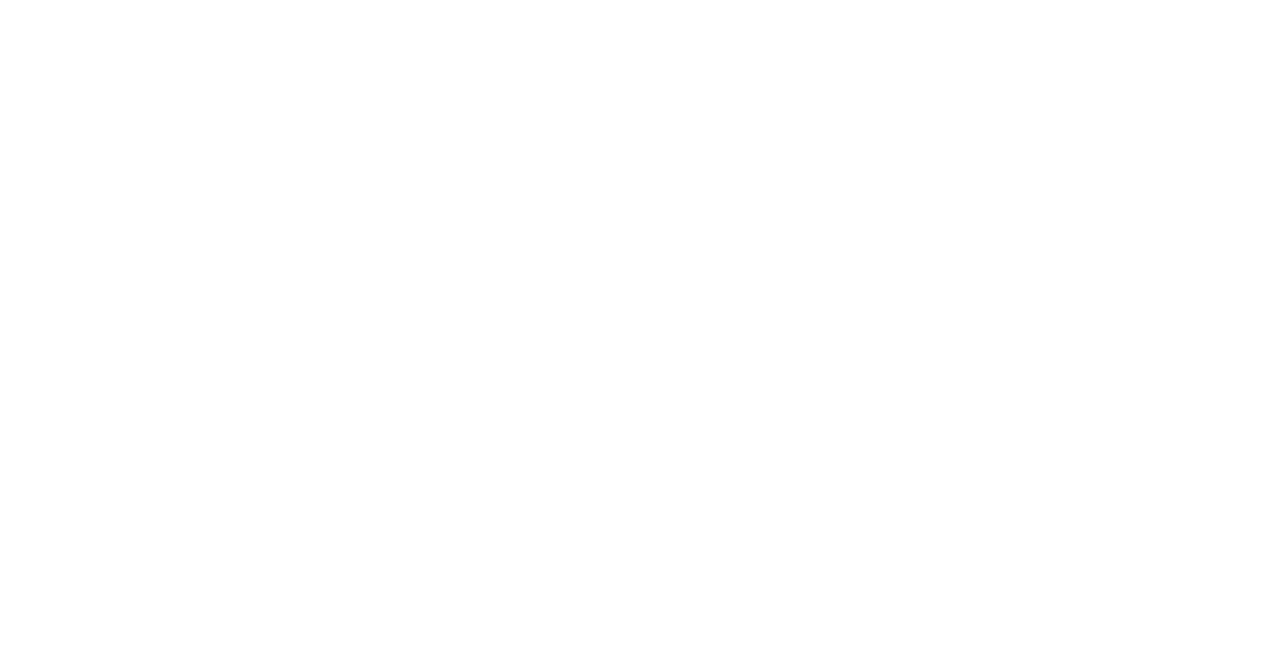
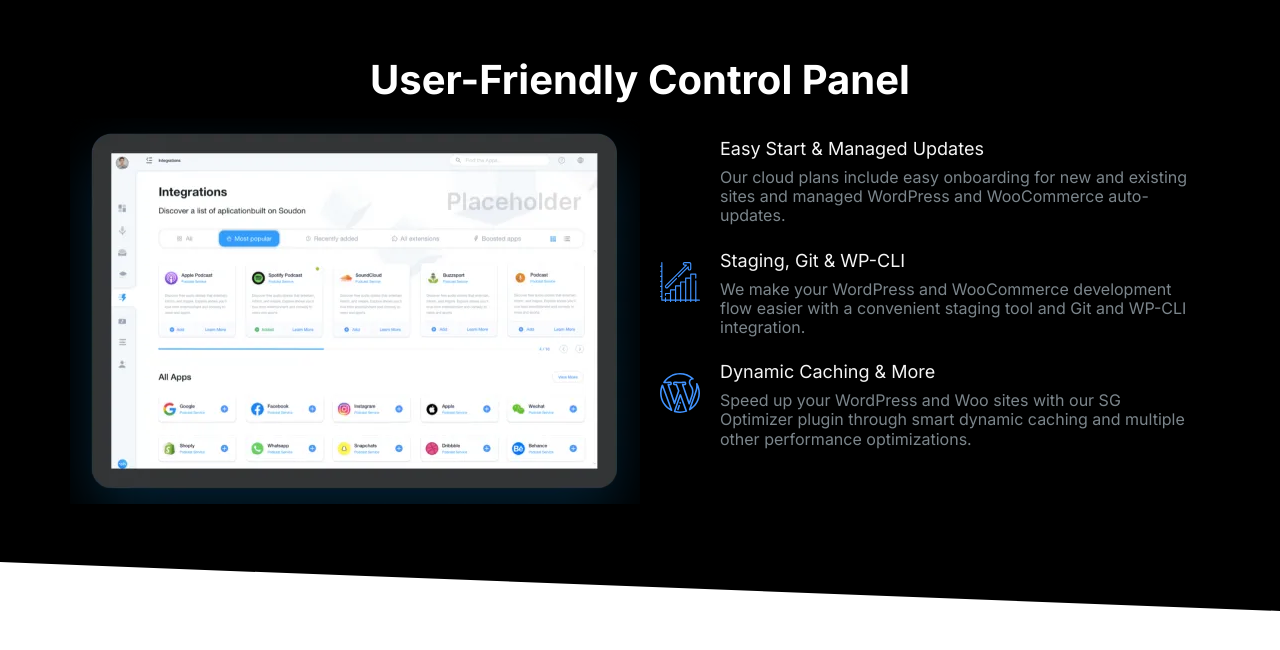
Before and after one commit to Aneeq0101/Mosify, a plain HTML site: page index.html in a window 1280 px wide. Drawn offline with Linux system fonts and the light colour scheme.

Commit message:
Showcase block created.

```diff
--- a/css/style.css
+++ b/css/style.css
@@ -325,12 +325,21 @@ a {
 .media__title {
   font-size: 2.2rem;
   margin-top: 0;
+  color: whitesmoke;
+  font-weight: 200;
 }
 .media__body {
   margin: 0 2rem 0 0;
 }
 .media p {
-  font-size: 2rem;
+  font-size: 1.8rem;
+  font-weight: 200;
+}
+@media screen and (min-width: 768px) {
+  .media p {
+    font-size: 1.6rem;
+    line-height: 1.2;
+  }
 }
 /*Quotes*/
 .quote {
@@ -493,7 +502,7 @@ a {
 
 .block--skewed-right {
   padding-bottom: calc(var(--padding-vertical) + 4rem);
-  clip-path: polygon(0% 0%, 100% 0%, 100% 100%, 0% 80%);
+  clip-path: polygon(0% 0%, 100% 0%, 100% 100%, 0% 92%);
 }
 
 .block--skewed-left {
@@ -628,3 +637,24 @@ a {
     margin-top: 3rem;
   }
 }
+/*Showcase-block*/
+.showcase__image > img {
+  width: 100%;
+}
+.media__components-container {
+  margin-top: 2rem;
+}
+.showcase-block .media {
+  margin-top: 3rem;
+}
+@media screen and (min-width: 768px) {
+  .showcase-block .media {
+    margin-top: 1rem;
+  }
+  .showcase-block .grid {
+    grid-template-columns: 50% 50%;
+  }
+  .media__title {
+    font-size: 1.8rem;
+  }
+}
--- a/index.html
+++ b/index.html
@@ -13,6 +13,76 @@
     <link rel="stylesheet" href="css/normalize.css" />
     <link rel="stylesheet" href="css/style.css" />
   </head>
-  <body></body>
+  <body>
+    <section class="block block--dark block--skewed-right showcase-block">
+      <header class="block__header">
+        <h2 class="block__heading">User-Friendly Control Panel</h2>
+      </header>
+      <div class="container grid grid--col-2">
+        <picture class="showcase__image">
+          <source
+            type="image/webp"
+            srcset="
+              images\optimized\ipad.webp    1x,
+              images\optimized\ipad@2x.webp 2x
+            " />
+          <source
+            type="image/jpg"
+            srcset="
+              images\optimized\ipad/jpg    1x,
+              images\optimized\ipad@2x.jpg 2x
+            " />
+          <img
+            src="images\optimized\ipad@2x.jpg"
+            alt="An ipad with Moshify user friendly interface."
+        /></picture>
+        <div class="media__components-container">
+          <div class="media">
+            <figure class="media__image">
+              <svg class="icon icon--primary">
+                <use xlink:href="images/sprite.svg#snap"></use>
+              </svg>
+            </figure>
+            <section class="media__body">
+              <h3 class="media__title">Easy Start & Managed Updates</h3>
+              <p>
+                Our cloud plans include easy onboarding for new and existing
+                sites and managed WordPress and WooCommerce auto-updates.
+              </p>
+            </section>
+          </div>
+          <div class="media">
+            <figure class="media__image">
+              <svg class="icon icon--primary">
+                <use xlink:href="images/sprite.svg#growth"></use>
+              </svg>
+            </figure>
+            <section class="media__body">
+              <h3 class="media__title">Staging, Git & WP-CLI</h3>
+              <p>
+                We make your WordPress and WooCommerce development flow easier
+                with a convenient staging tool and Git and WP-CLI integration.
+              </p>
+            </section>
+          </div>
+          <div class="media">
+            <figure class="media__image">
+              <svg class="icon icon--primary">
+                <use xlink:href="images/sprite.svg#wordpress"></use>
+              </svg>
+            </figure>
+            <section class="media__body">
+              <h3 class="media__title">Dynamic Caching & More</h3>
+              <p>
+                Speed up your WordPress and Woo sites with our SG Optimizer
+                plugin through smart dynamic caching and multiple other
+                performance optimizations.
+              </p>
+            </section>
+          </div>
+        </div>
+      </div>
+    </section>
+  </body>
   <script src="js/main.js"></script>
 </html>
```
Also changed, not shown: components/showcase-block.html (added, +67 -0 lines), images/snap.svg (added).
